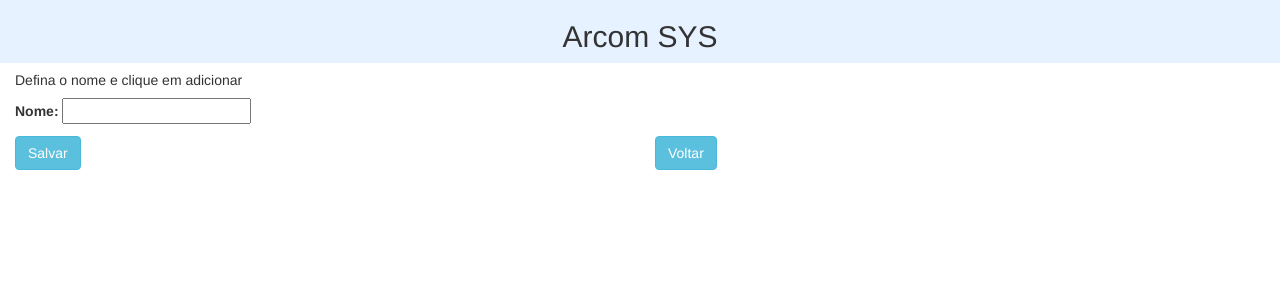
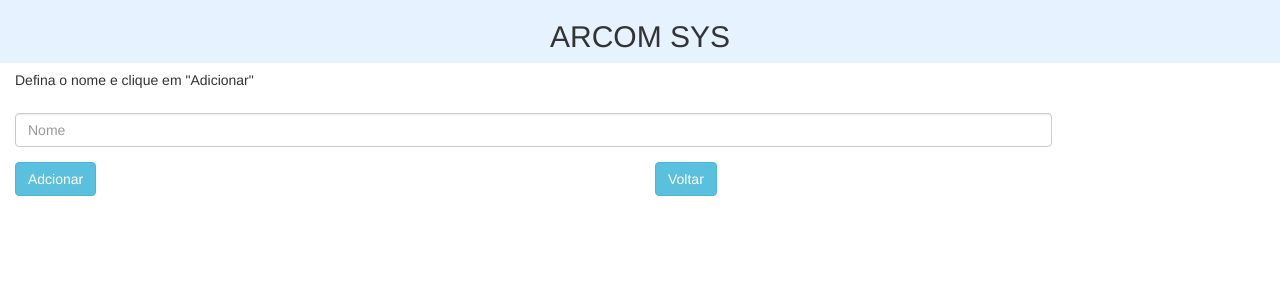
Before and after one commit to dalraf/tungapro, a Django app: page /cliente/addclientes/ in a window 1280 px wide. Shown: the top 300 px of the page. Run offline with Django 3.2, Linux system fonts and the light colour scheme; some libraries are stand-ins or nearby versions.

Commit message:
Novo formulário

```diff
--- a/arcomsys/forms.py
+++ b/arcomsys/forms.py
@@ -2,6 +2,8 @@
 from .models import Cliente
 
 class clienteform(forms.ModelForm):
+    nome = forms.CharField(widget=forms.TextInput(attrs={'class':'form-control','placeholder':'Nome'}))
+
     class Meta:
         model = Cliente
         fields = ('nome', )
--- a/arcomsys/models.py
+++ b/arcomsys/models.py
@@ -6,13 +6,13 @@
 # Create your models here.
 
 class Cliente(models.Model):
-    nome = models.CharField("Nome",max_length=150, blank=True, null=True)
+    nome = models.CharField("Nome",max_length=50, blank=True, null=True)
 
     def __unicode__(self):
         return self.nome
 
 class Contato(models.Model):
-    nome = models.CharField("Nome",max_length=150, blank=True, null=True)
+    nome = models.CharField("Nome",max_length=50, blank=True, null=True)
     telefone = models.CharField("Telefone",max_length=12, blank=True, null=True)
     email = models.CharField("Email",max_length=12, blank=True, null=True)
     client = models.ForeignKey('Cliente', on_delete=models.CASCADE )
--- a/arcomsys/templates/addcliente.html
+++ b/arcomsys/templates/addcliente.html
@@ -1,23 +1,36 @@
 {% extends 'base.html' %} {% block content %}
 <div class="row">
   <div class="col-md-6">
-    <h5> Defina o nome e clique em adicionar</h5>
+    <h5> Defina o nome e clique em "Adicionar"</h5>
   </div>
 </div>
 <form method="post" enctype="multipart/form-data">
   <div class="row">
     <div class="col-md-10">
-        {% csrf_token %}
-        {{ form.as_p }}
+      {% csrf_token %}
+      {% for error in form.non_field_errors %}
+      <div class="form-group has-errors text-danger small">
+        {{error}}
+      </div>
+      {% endfor %} {% for field in form %}
+      <div class="form-group has-errors text-danger small">
+        {{field.errors}}
+      </div>
+      <div class="form-group has-errors text-danger small">
+      </div>
+      <div class="form-group">
+        {{field}}
+      </div>
+      {% endfor %}
     </div>
   </div>
   <div class="row">
     <div class="col-md-6">
-      <button class="btn btn-info" type="submit">Salvar</button>
+      <button class="btn btn-info" type="submit">Adcionar</button>
     </div>
     <div class="col-md-6">
       <p><a class="btn btn-info" role="button" href="{% url 'listarclientes' %}">Voltar</a></p>
     </div>
-</form>
-</div>
-{% endblock %}
+  </div>
+  </div>
+  {% endblock %}
--- a/arcomsys/templates/base.html
+++ b/arcomsys/templates/base.html
@@ -19,7 +19,7 @@
         <div class="container-fluid">
             <div class="row">
             <div class="col-md-12" style="background-color: #e6f2ff">
-            <h2 class="text-center">Arcom SYS</h2>
+            <h2 class="text-center">ARCOM SYS</h2>
             </div>
             </div>
                 {% block content %}
--- a/arcomsys/templates/listarclientes.html
+++ b/arcomsys/templates/listarclientes.html
@@ -1,7 +1,7 @@
 {% extends 'base.html' %} {% block content %}
 <div class="row">
     <div class="col-md-10">
-        <h5>Listagem de Clientes</h5>
+        <h3>Listagem de Clientes</h3>
         <table class="table table-bordered table-striped">
             <thead class="thead-default" style="background-color: #e6f2ff">
                 <tr>
@@ -14,9 +14,7 @@
                 {% for cliente in clientes %}
                 <tr>
                     <td>
-                        <a class="btn btn-info" role="button" href="">{{cliente.nome}}</a>
-                    </td>
-                    <td>
+                        {{cliente.nome}}
                         <a class="btn btn-info" role="button" href="{% url 'deletarcliente' pk=cliente.pk%}">deletar</a>
                     </td>
                 </tr>
```
